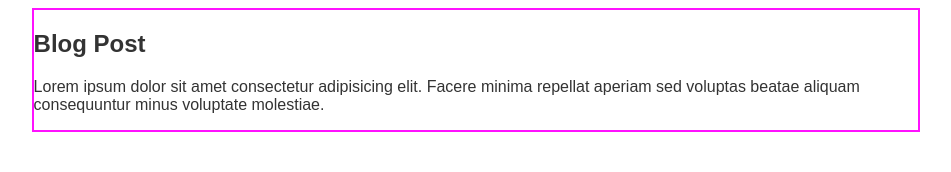
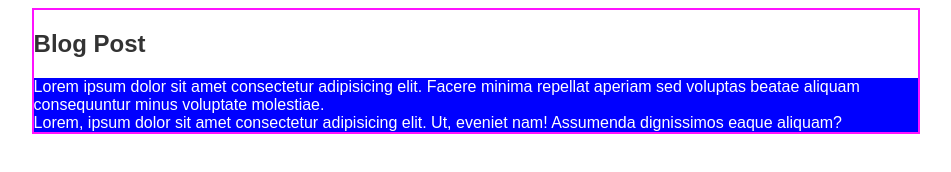
Before and after one commit to javierGualpa/Hyper-Blog, a plain HTML site: page index.html in a window 1280 px wide. Shown: the whole page, without its empty margins (164-1115 px from the left). Drawn offline with Linux system fonts and the light colour scheme.

Commit message:
agregamos parrafos con estilos

```diff
--- a/css/style.css
+++ b/css/style.css
@@ -9,3 +9,9 @@ body{
     border: 2px solid #f1f  ;
     color: #333;
 }
+
+p{
+    background-color: blue;
+    color: #fff;
+    margin: 0;
+}
--- a/index.html
+++ b/index.html
@@ -12,6 +12,7 @@
         <div class="subtitle">
             <h2>Blog Post</h2>
             <p>Lorem ipsum dolor sit amet consectetur adipisicing elit. Facere minima repellat aperiam sed voluptas beatae aliquam consequuntur minus voluptate molestiae.</p>
+            <p>Lorem, ipsum dolor sit amet consectetur adipisicing elit. Ut, eveniet nam! Assumenda dignissimos eaque aliquam?</p>
         </div>
     </div>
 
```
